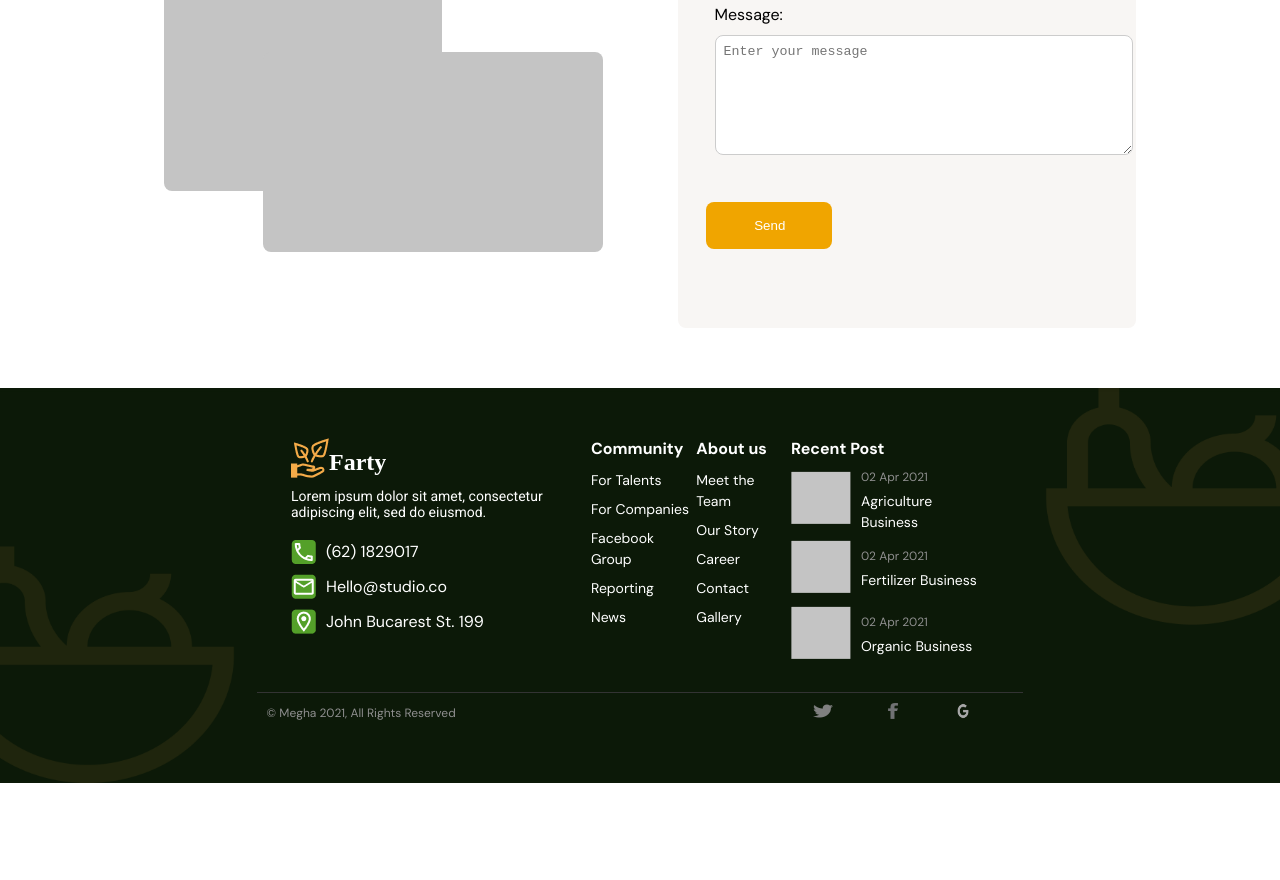
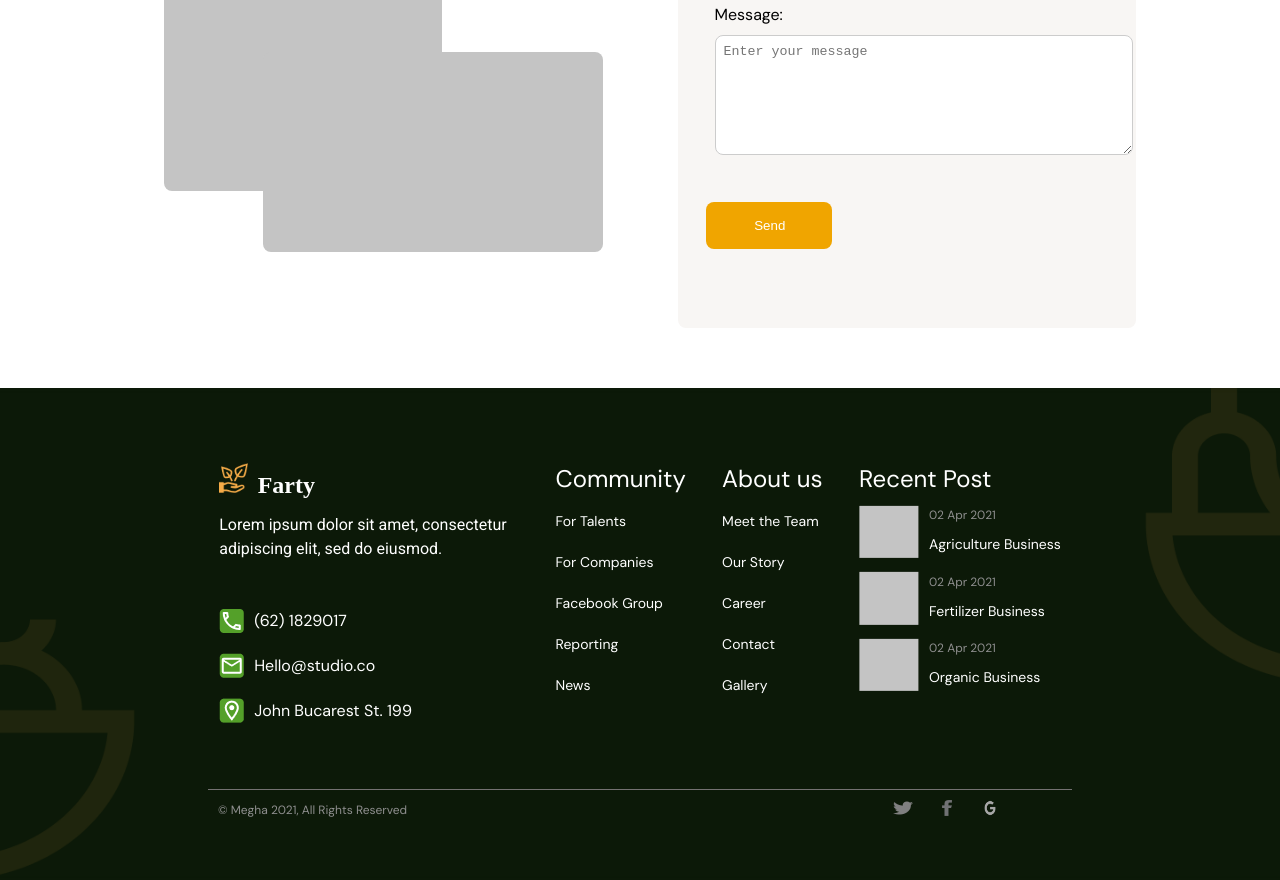
Before and after one commit to DDJar/Fast-coding-test, a plain HTML site: page index.html in a window 1280 px wide. Shown: the part 6775-7655 px from the top of the page. Before the commit the page ends 7558 px from the top, so only its background shows below. Drawn offline with Linux system fonts and the light colour scheme; a web font is replaced by a local one.

Commit message:
fix: footer

```diff
--- a/css/styles.css
+++ b/css/styles.css
@@ -1294,8 +1294,9 @@ body {
     display: flex;
     justify-content: space-around;
     padding: 0 100px;
-    margin: 0 190px;
+    margin: 2% 100px;
     padding-bottom: 20px;
+
 }
 
 .footer__logo-section {
@@ -1307,32 +1308,52 @@ body {
     margin-bottom: 10px;
 }
 
+.footer__logo-image {
+    height: 30px;
+    margin-right: 10px;
+}
+
 .footer__description {
-    font-size: 14px;
+    font-size: 16px;
     margin-bottom: 20px;
     font-family: Roboto;
+    line-height: 24px;
+    font-weight: 400;
 }
+
+.footer__contact {
+    margin-top: 16%;
+    line-height: 10px;
+}
+
 
 .footer__contact p {
     display: flex;
     align-items: center;
-    margin-bottom: 10px;
+    margin-bottom: 20px;
 }
 
 .footer__contact img {
     margin-right: 10px;
 }
 
+.footer__links {
+    font-family: 'DM Sans', sans-serif;
+}
+
 .footer__links h3,
 .footer__posts h3 {
-    font-size: 16px;
+    font-size: 24px;
     margin-bottom: 10px;
+    font-weight: 400;
+    line-height: 32px;
 }
 
 .footer__links ul,
 .footer__posts ul {
     list-style: none;
     padding: 0;
+
 }
 
 .footer__links li,
@@ -1345,6 +1366,7 @@ body {
     color: #ffffff;
     text-decoration: none;
     font-size: 14px;
+    line-height: 33px;
 }
 
 .footer__post-date {
@@ -1369,16 +1391,20 @@ body {
     display: flex;
     justify-content: space-between;
     align-items: center;
-    border-top: 1px solid #333;
+    border-top: 1px solid #747171;
     padding: 10px 10px;
     font-size: 12px;
     color: #8f8f8f;
-    max-width: 60%;
+    max-width: 67.6%;
     margin: 0 auto;
 }
 
+.footer__social-icons {
+    margin-right: 5%;
+}
+
 .footer__social-icons a {
-    margin-left: 7px;
+    margin-left: 0px;
 }
 
 .footer__social-icons p {
@@ -1390,7 +1416,7 @@ body {
 .footer__social-icons img {
     width: 20px;
     height: 16px;
-    margin-right: 40px;
+    margin-right: 20px;
 }
 
 @media (max-width: 1280px) {
--- a/index.html
+++ b/index.html
@@ -402,8 +402,8 @@
     <footer class="footer">
         <div class="footer__container">
             <div class="footer__logo-section">
-                <div class="header__logo">
-                    <img src="./img/logo.png" alt="Farty Logo" class="footer__logo"><span
+                <div class="footer__logo">
+                    <img src="./img/logo.png" alt="Farty Logo" class="footer__logo-image"><span
                         class="header__title">Farty</span>
                 </div>
                 <p class="footer__description">Lorem ipsum dolor sit amet, consectetur adipiscing elit, sed do
```
